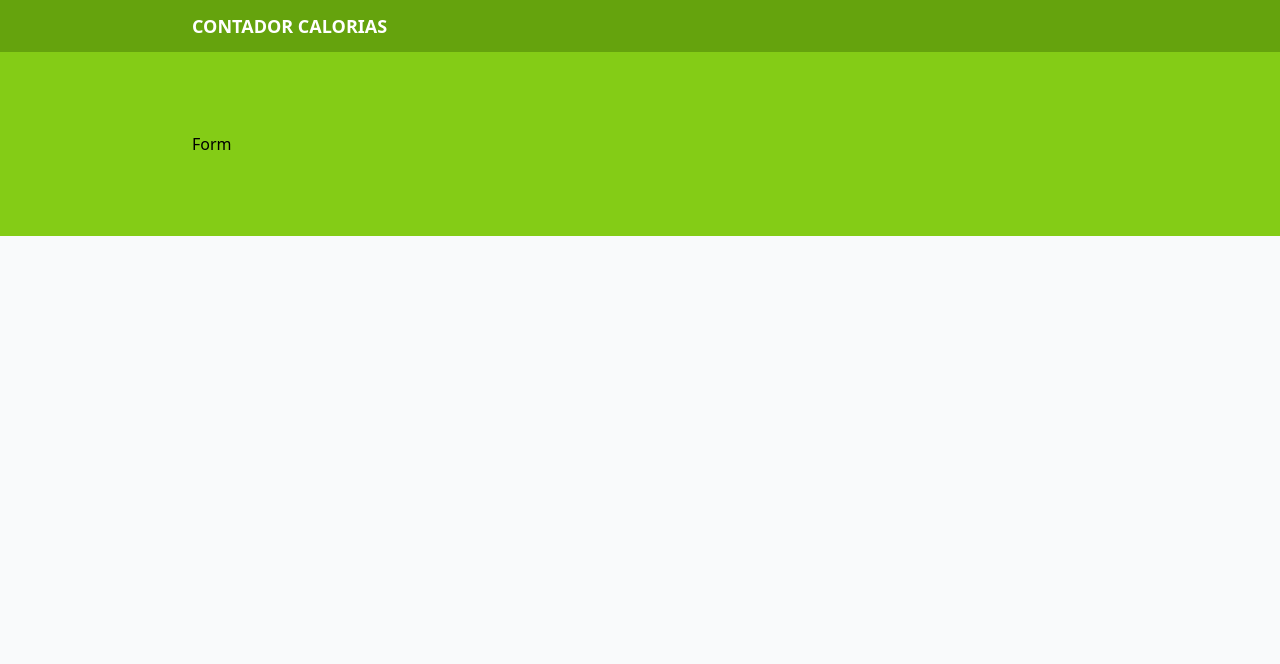
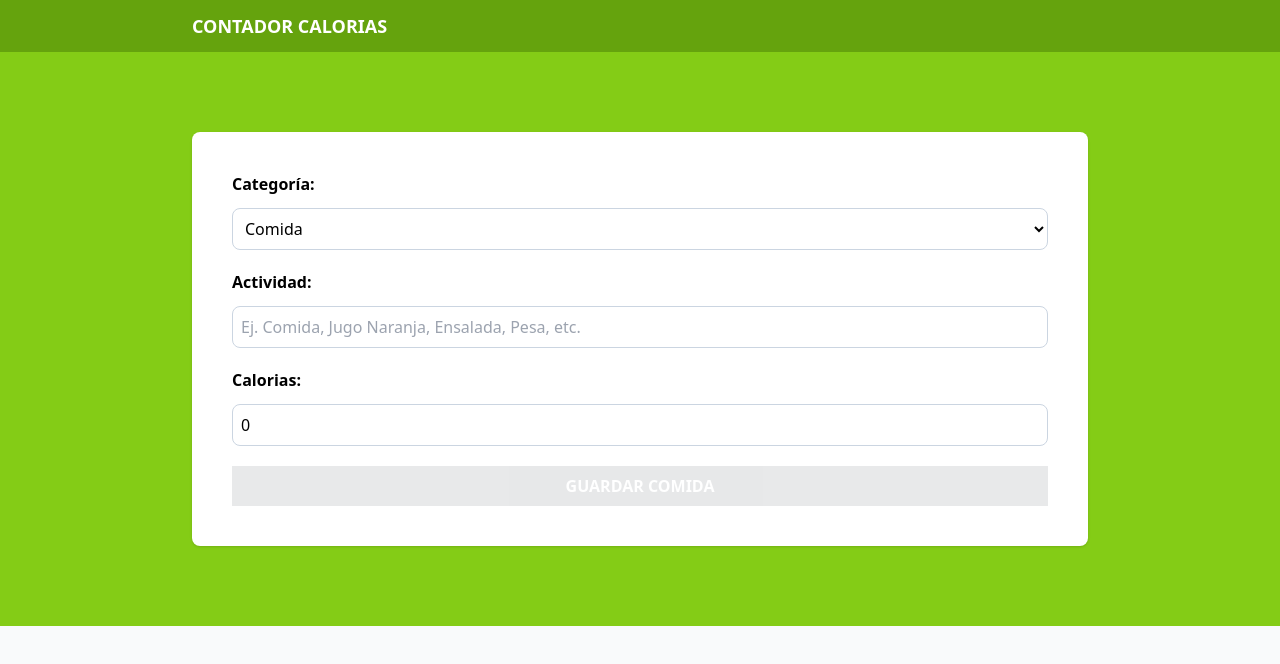
Before and after one commit to juanchyquintana/calorie-tracker, a React (Vite) app: page / in a window 1280 px wide. Shown: the top 664 px of the page. Built offline with nearby package versions, Linux system fonts and the light colour scheme.

Commit message:
se creó el formulario, data de categorias, los types y el reducer para trabajar el guardado de los datos

```diff
--- a/src/components/Form.tsx
+++ b/src/components/Form.tsx
@@ -1,5 +1,90 @@
+import { ChangeEvent, FormEvent, useState } from "react";
+import { categories } from "../data/categories";
+import type { Activity } from "../types";
+
 export default function Form() {
+  const [activity, setActivity] = useState<Activity>({
+    category: 1,
+    name: "",
+    calories: 0,
+  });
+
+  const handleChange = (
+    e: ChangeEvent<HTMLSelectElement> | ChangeEvent<HTMLInputElement>
+  ) => {
+    const isNumberField = ["category", "calories"].includes(e.target.id);
+    setActivity({
+      ...activity,
+      [e.target.id]: isNumberField ? +e.target.value : e.target.value,
+    });
+  };
+
+  const isValidActivity = () => {
+    const { name, calories } = activity;
+    return name.trim() !== "" && calories > 0;
+  };
+
+  const handleSubmit = (e: FormEvent<HTMLFormElement>) => {
+    e.preventDefault()
+
+
+  }
+
   return (
-    <div>Form</div>
-  )
+    <form className="space-y-5 bg-white shadow p-10 rounded-lg" onSubmit={handleSubmit}>
+      <div className="grid grid-cols-1 gap-3">
+        <label htmlFor="category" className="font-bold">
+          Categoría:
+        </label>
+        <select
+          name="category"
+          id="category"
+          className="border border-slate-300 p-2 rounded-lg w-full bg-white"
+          value={activity.category}
+          onChange={handleChange}
+        >
+          {categories.map((category) => (
+            <option value={category.id} key={category.id}>
+              {category.name}
+            </option>
+          ))}
+        </select>
+      </div>
+
+      <div className="grid grid-cols-1 gap-3">
+        <label htmlFor="name" className="font-bold">
+          Actividad:
+        </label>
+        <input
+          type="text"
+          id="name"
+          className="border border-slate-300 p-2 rounded-lg"
+          placeholder="Ej. Comida, Jugo Naranja, Ensalada, Pesa, etc."
+          value={activity.name}
+          onChange={handleChange}
+        />
+      </div>
+
+      <div className="grid grid-cols-1 gap-3">
+        <label htmlFor="calories" className="font-bold">
+          Calorias:
+        </label>
+        <input
+          type="number"
+          id="calories"
+          className="border border-slate-300 p-2 rounded-lg"
+          placeholder="Ej. Calorias: 300"
+          value={activity.calories}
+          onChange={handleChange}
+        />
+      </div>
+
+      <input
+        type="submit"
+        className="bg-gray-800 hover:bg-gray-900 w-full p-2 font-bold uppercase text-white cursor-pointer disabled:opacity-10"
+        value={activity.category === 1 ? "Guardar Comida" : "Guardar Ejercicio"}
+        disabled={!isValidActivity()}
+      />
+    </form>
+  );
 }
--- /dev/null
+++ b/src/data/categories.ts
@@ -0,0 +1,6 @@
+import type { Category } from "../types"
+
+export const categories : Category[] = [
+    { id: 1, name: 'Comida'},
+    { id: 2, name: 'Ejercicio'}
+  ]
--- /dev/null
+++ b/src/reducers/activity-reducer.ts
@@ -0,0 +1,22 @@
+import { Activity } from "../types";
+
+export type ActivityActions = {
+  type: "save-activity";
+  payload: { newActivity: Activity };
+};
+
+type ActivityState = {
+  activities: Activity[];
+};
+
+export const initialState: ActivityState = {
+  activities: [],
+};
+
+export const activityReducer = (
+  state: ActivityState = initialState,
+  action: ActivityActions
+) => {
+  if (action.type === "save-activity") {
+  }
+};
--- /dev/null
+++ b/src/types/index.ts
@@ -0,0 +1,10 @@
+export type Category = {
+    id: number,
+    name: string
+}
+
+export type Activity = {
+    category: number,
+    name: string,
+    calories: number
+}
```
